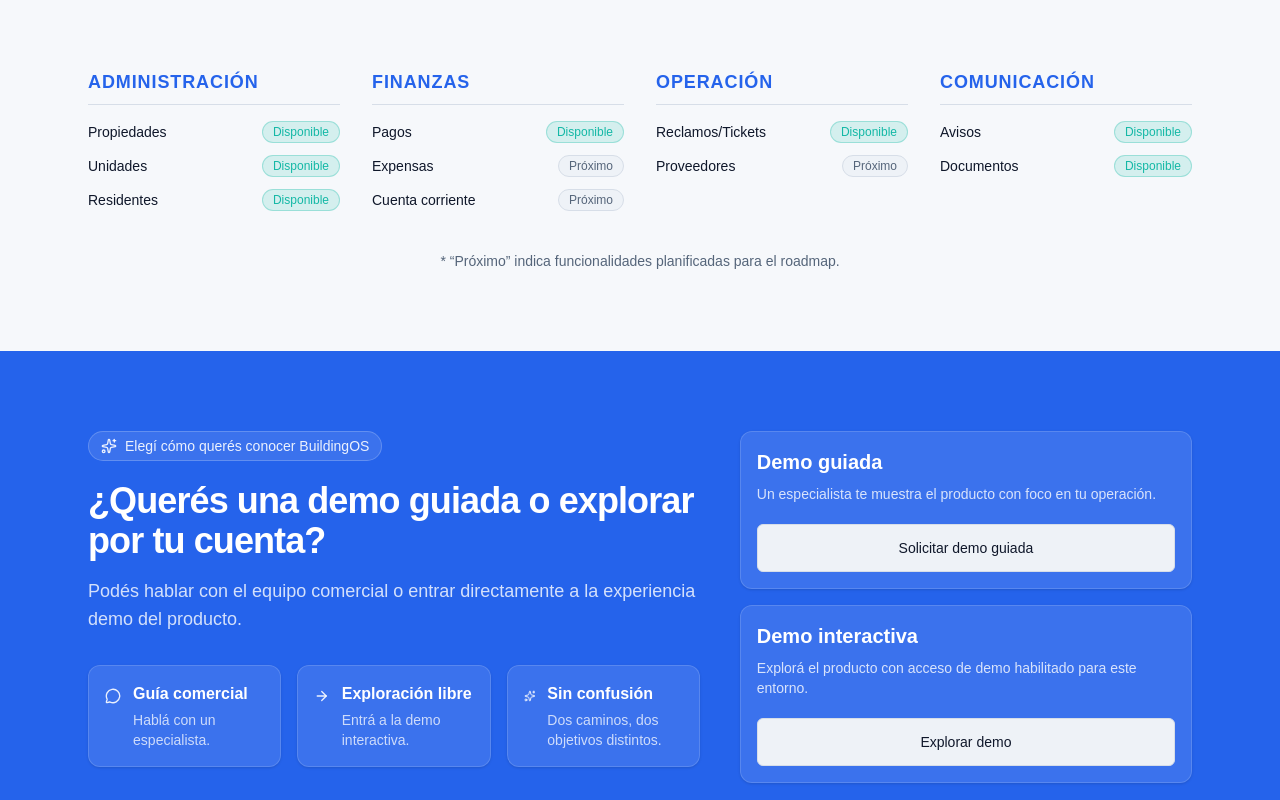
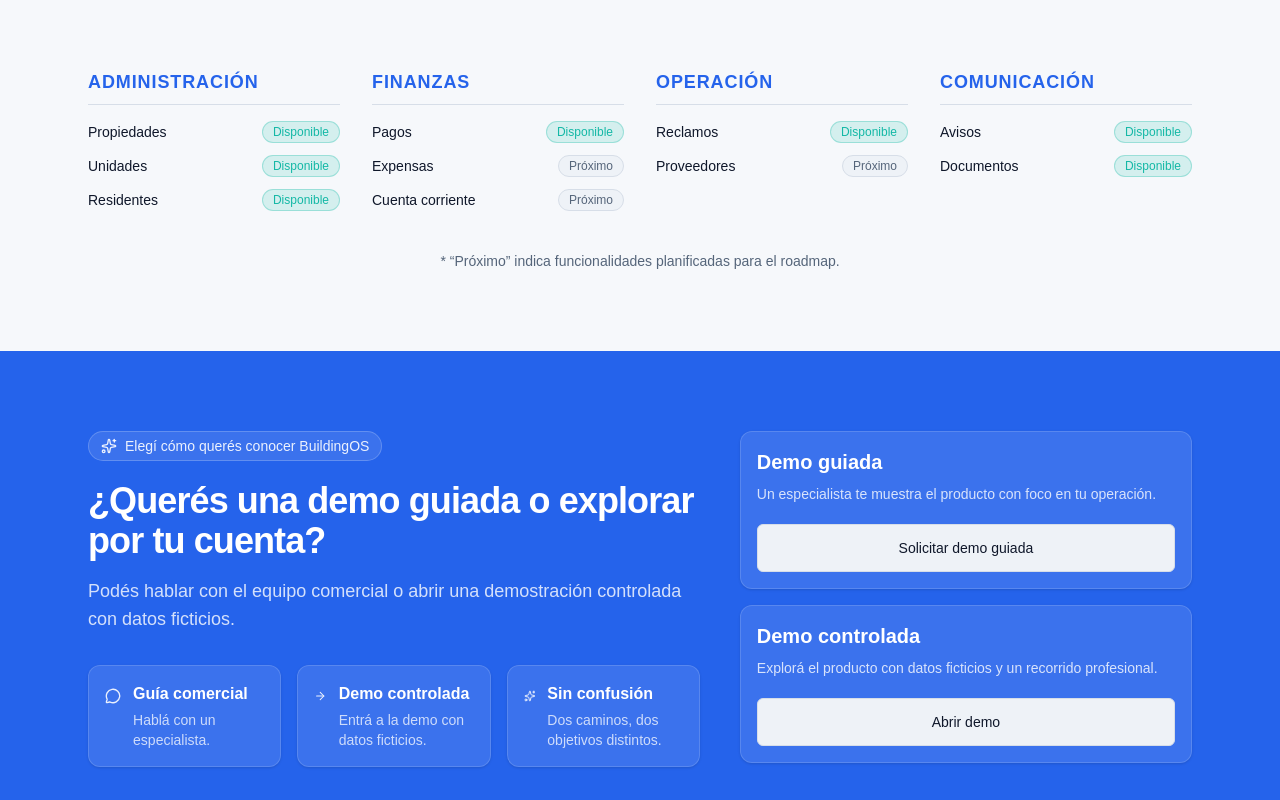
Before and after one commit to yabreu65/buildingOs, a Next.js app in the folder apps/web/: page / in a window 1280 px wide. Shown: the part 2240-3040 px from the top of the page. Built offline with nearby package versions, Linux system fonts and the light colour scheme; no server answers.

Commit message:
fix(web): refine controlled demo copy

```diff
--- a/apps/web/app/(public)/contact/page.tsx
+++ b/apps/web/app/(public)/contact/page.tsx
@@ -15,16 +15,16 @@
             Hablemos de tu operación
           </h1>
           <p className="mt-4 text-lg text-gray-600">
-            Contanos sobre tu edificio o administradora y te ayudamos a entender cómo
-            BuildingOS puede ordenar pagos, reclamos y documentación.
+            Contanos sobre tu edificio o administradora y te mostramos cómo BuildingOS ordena
+            pagos, reclamos y documentación con datos ficticios.
           </p>
         </div>
 
         {/* Form */}
         <UnifiedLeadForm
           intent="CONTACT"
-          title="Solicitar contacto"
-          subtitle="Compartí algunos datos y nuestro equipo te contactará para coordinar una llamada o demo guiada."
+          title="Solicitar demo guiada"
+          subtitle="Compartí algunos datos y coordinamos una demo controlada con foco en tu operación."
           successTitle="¡Gracias!"
           successMessage="Recibimos tu información y te vamos a contactar pronto para coordinar el próximo paso."
         />
@@ -32,16 +32,16 @@
         {/* Footer */}
         <div className="mt-12 grid grid-cols-1 md:grid-cols-3 gap-8 text-center">
           <div>
-            <div className="text-3xl font-bold text-blue-600">24h</div>
-            <p className="text-gray-600 mt-2">Tiempo de respuesta estimado</p>
+            <div className="text-3xl font-bold text-blue-600">Recorrido</div>
+            <p className="text-gray-600 mt-2">Guiado y enfocado en tu operación</p>
           </div>
           <div>
-            <div className="text-3xl font-bold text-blue-600">14 días</div>
-            <p className="text-gray-600 mt-2">Prueba gratuita, sin tarjeta</p>
+            <div className="text-3xl font-bold text-blue-600">Datos</div>
+            <p className="text-gray-600 mt-2">Ficticios, sin información real</p>
           </div>
           <div>
-            <div className="text-3xl font-bold text-blue-600">99.9%</div>
-            <p className="text-gray-600 mt-2">Disponibilidad objetivo</p>
+            <div className="text-3xl font-bold text-blue-600">Piloto</div>
+            <p className="text-gray-600 mt-2">Privado y sujeto a evaluación</p>
           </div>
         </div>
       </div>
--- a/apps/web/app/(public)/demo-guiada/page.tsx
+++ b/apps/web/app/(public)/demo-guiada/page.tsx
@@ -18,7 +18,7 @@
 export const metadata = {
   title: 'Demo guiada | BuildingOS',
   description:
-    'Solicitá una demo guiada de BuildingOS y conocé cómo ayuda a administrar edificios, pagos, morosidad y tickets.',
+    'Solicitá una demo guiada de BuildingOS y conocé cómo ayuda a administrar edificios, pagos, morosidad, documentos y reclamos.',
 };
 
 interface BenefitCard {
@@ -81,7 +81,7 @@
                 </h1>
                 <p className="mt-5 max-w-2xl text-lg leading-relaxed text-muted-foreground">
                   Te mostramos la plataforma con foco comercial: cómo ayuda a gestionar edificios,
-                  unidades, residentes, finanzas, pagos, morosidad y solicitudes.
+                  unidades, residentes, finanzas, pagos, morosidad y reclamos.
                 </p>
               </div>
 
@@ -184,11 +184,11 @@
             <Card className="bg-muted/40">
               <p className="text-sm font-semibold text-foreground">¿Querés ver el producto ya?</p>
               <p className="mt-2 text-sm leading-relaxed text-muted-foreground">
-                Si preferís explorar por tu cuenta, entrá a la demo interactiva desde el login demo.
+                Si preferís explorar por tu cuenta, entrá a la demostración interactiva desde el login demo.
               </p>
               <div className="mt-4">
                 <Button asChild variant="secondary" className="w-full">
-                  <Link href="/demo">Explorar demo</Link>
+                  <Link href="/demo">Abrir demo</Link>
                 </Button>
               </div>
             </Card>
--- a/apps/web/app/(public)/demo/page.tsx
+++ b/apps/web/app/(public)/demo/page.tsx
@@ -18,7 +18,7 @@
 export const metadata = {
   title: 'Demo interactiva | BuildingOS',
   description:
-    'Explorá BuildingOS con una administración demo y probá módulos de edificios, finanzas, residentes y tickets.',
+    'Explorá BuildingOS con una demostración controlada y probá módulos de edificios, finanzas, residentes y reclamos.',
 };
 
 interface FeatureCard {
@@ -54,7 +54,7 @@
     icon: BadgeCheck,
   },
   {
-    title: 'Solicitudes y tickets',
+    title: 'Reclamos y seguimiento',
     description: 'Canalización de reclamos y seguimiento de estado.',
     icon: MessageSquareText,
   },
@@ -75,9 +75,9 @@
     <main className="min-h-screen bg-gradient-to-b from-muted/40 via-background to-background">
       <section className="mx-auto max-w-6xl px-4 py-16 sm:px-6 lg:py-24">
         <div className="flex flex-wrap items-center gap-3">
-          <Badge className="bg-accent/15 text-accent border border-accent/30">Entorno demo</Badge>
+          <Badge className="bg-accent/15 text-accent border border-accent/30">Demostración controlada</Badge>
           <span className="text-sm text-muted-foreground">
-            Los datos son de ejemplo y pueden reiniciarse periódicamente.
+            Datos ficticios para evaluación comercial. No uses información real.
           </span>
         </div>
 
@@ -85,16 +85,16 @@
           <div>
             <div className="inline-flex items-center gap-2 rounded-full border border-border bg-background px-3 py-1 text-sm text-muted-foreground">
               <Sparkles className="h-4 w-4 text-primary" />
-              Probá BuildingOS sin salir del producto
+              Probá BuildingOS con una administración ficticia
             </div>
 
             <h1 className="mt-5 text-4xl font-extrabold tracking-tight text-foreground sm:text-5xl lg:text-6xl">
-              Explorá BuildingOS con una administración demo
+              Explorá BuildingOS con una administración controlada
             </h1>
 
             <p className="mt-5 max-w-2xl text-lg leading-relaxed text-muted-foreground">
               Probá cómo se gestionan edificios, unidades, residentes, finanzas, pagos,
-              morosidad y solicitudes desde un solo lugar.
+              morosidad y reclamos desde un solo lugar.
             </p>
 
             <div className="mt-8 flex flex-col gap-3 sm:flex-row">
@@ -110,10 +110,10 @@
               <div className="flex items-start gap-3">
                 <ShieldCheck className="mt-1 h-5 w-5 text-primary" />
                 <div>
-                  <p className="font-semibold text-foreground">Entorno de prueba</p>
+                  <p className="font-semibold text-foreground">Demostración controlada</p>
                   <p className="mt-1 text-sm text-muted-foreground">
                     Esta demo está pensada para mostrar la experiencia comercial del producto,
-                    no una cuenta real de cliente.
+                    con datos ficticios y sin afectar cuentas reales.
                   </p>
                 </div>
               </div>
@@ -138,7 +138,7 @@
                 <div className="mt-3 rounded-xl border border-primary-foreground/15 bg-primary-foreground/10 p-4">
                   <div className="space-y-3 text-sm text-primary-foreground/90">
                     <p>
-                      El acceso demo está habilitado en este entorno y no se muestra en la UI pública.
+                      El acceso demo está habilitado para esta demostración y no se expone en la UI pública.
                     </p>
                     <p>
                       Si querés avanzar sin ayuda, ingresá desde el login demo. Si preferís,
@@ -153,15 +153,15 @@
                 <ol className="mt-3 space-y-2 text-sm text-primary-foreground/85">
                   <li className="flex gap-2">
                     <span className="font-semibold">1.</span>
-                    Entrá a la demo o usá el botón de abajo.
+                    Abrí la demostración o usá el botón de abajo.
                   </li>
                   <li className="flex gap-2">
                     <span className="font-semibold">2.</span>
-                    Iniciá sesión con los datos de prueba.
+                    Ingresá con la entrada demo.
                   </li>
                   <li className="flex gap-2">
                     <span className="font-semibold">3.</span>
-                    Navegá por el panel, finanzas y tickets.
+                    Navegá por administración, finanzas y reclamos.
                   </li>
                 </ol>
               </div>
@@ -173,7 +173,7 @@
           </Card>
         </div>
 
-        <div className="mt-14 grid gap-4 sm:grid-cols-2 xl:grid-cols-4">
+          <div className="mt-14 grid gap-4 sm:grid-cols-2 xl:grid-cols-4">
           {features.map((feature) => {
             const Icon = feature.icon;
 
--- a/apps/web/app/(public)/login/page.tsx
+++ b/apps/web/app/(public)/login/page.tsx
@@ -82,16 +82,16 @@
 
           {showDemoHelp && (
             <div className="mt-5 rounded-lg border border-blue-200 bg-blue-50 p-4 text-sm text-blue-900">
-              <p className="font-semibold">Acceso a la demo interactiva</p>
+              <p className="font-semibold">Acceso a la demostración controlada</p>
               <p className="mt-2 text-blue-900/90">
-                Usá el acceso de demo habilitado en este entorno para explorar el producto.
+                Usá la entrada demo para recorrer el producto con datos ficticios.
               </p>
               <p className="mt-3 text-xs text-blue-900/80">
-                Este entorno es de prueba y los datos pueden reiniciarse periódicamente.
+                No uses información real en esta instancia.
               </p>
               <div className="mt-4 flex flex-col sm:flex-row gap-3">
                 <Button asChild variant="secondary" size="sm">
-                  <Link href="/demo">Ver la demo</Link>
+                  <Link href="/demo">Entrar a la demo</Link>
                 </Button>
                 <Link href="/demo-guiada" className="text-sm font-medium text-blue-700 hover:underline self-center">
                   Solicitar demo guiada
@@ -155,9 +155,9 @@
 
           <div className="mt-4 text-center text-sm">
             <p className="text-muted-foreground">
-              ¿No tienes cuenta?{' '}
+              ¿No tenés cuenta?{' '}
               <Link href="/signup" className="text-blue-600 hover:underline">
-                Crea una
+                Creá una
               </Link>
             </p>
           </div>
--- a/apps/web/shared/components/marketing/sections/CtaForm.tsx
+++ b/apps/web/shared/components/marketing/sections/CtaForm.tsx
@@ -18,7 +18,7 @@
               ¿Querés una demo guiada o explorar por tu cuenta?
             </h2>
             <p className="mt-4 text-lg text-primary-foreground/80 max-w-2xl lg:mx-0 mx-auto">
-              Podés hablar con el equipo comercial o entrar directamente a la experiencia demo del producto.
+              Podés hablar con el equipo comercial o abrir una demostración controlada con datos ficticios.
             </p>
 
             <div className="mt-8 grid gap-4 sm:grid-cols-3 text-left">
@@ -37,9 +37,9 @@
                 <div className="flex items-start gap-3">
                   <ArrowRight className="mt-1 h-5 w-5 text-primary-foreground/90" />
                   <div>
-                    <p className="font-semibold">Exploración libre</p>
+                    <p className="font-semibold">Demo controlada</p>
                     <p className="mt-1 text-sm text-primary-foreground/75">
-                      Entrá a la demo interactiva.
+                      Entrá a la demo con datos ficticios.
                     </p>
                   </div>
                 </div>
@@ -72,13 +72,13 @@
             </Card>
 
             <Card className="bg-primary-foreground/10 border-primary-foreground/15 text-primary-foreground shadow-none">
-              <h3 className="text-xl font-semibold">Demo interactiva</h3>
+              <h3 className="text-xl font-semibold">Demo controlada</h3>
               <p className="mt-2 text-sm text-primary-foreground/80">
-                Explorá el producto con acceso de demo habilitado para este entorno.
+                Explorá el producto con datos ficticios y un recorrido profesional.
               </p>
               <div className="mt-5">
                 <Button asChild variant="secondary" className="w-full h-12 px-8 text-base">
-                  <Link href="/demo">Explorar demo</Link>
+                  <Link href="/demo">Abrir demo</Link>
                 </Button>
               </div>
             </Card>
--- a/apps/web/shared/components/marketing/sections/HowItWorks.tsx
+++ b/apps/web/shared/components/marketing/sections/HowItWorks.tsx
@@ -6,11 +6,11 @@
     },
     {
       title: "Residentes reportan",
-      description: "Ellos informan pagos o crean reclamos desde su panel de autogestión.",
+      description: "Ellos informan pagos o crean reclamos desde su portal residente.",
     },
     {
       title: "Administración valida",
-      description: "Revisás comprobantes, aprobás pagos y gestionás los tickets de mantenimiento.",
+      description: "Revisás comprobantes, aprobás pagos y gestionás los reclamos de mantenimiento.",
     },
     {
       title: "Control total",
--- a/apps/web/shared/components/marketing/sections/Modules.tsx
+++ b/apps/web/shared/components/marketing/sections/Modules.tsx
@@ -26,7 +26,7 @@
     {
       name: "Operación",
       items: [
-        { name: "Reclamos/Tickets", status: "available" },
+        { name: "Reclamos", status: "available" },
         { name: "Proveedores", status: "next" },
       ],
     },
```
